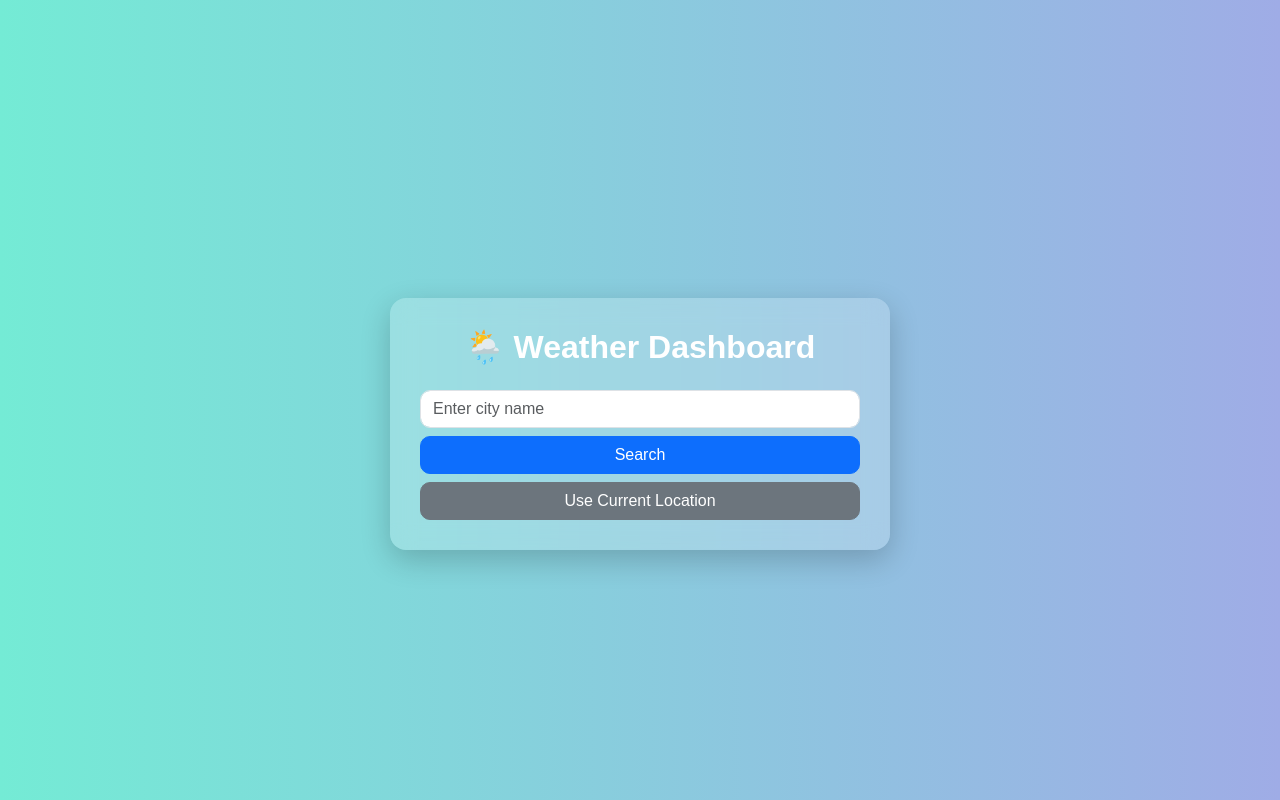
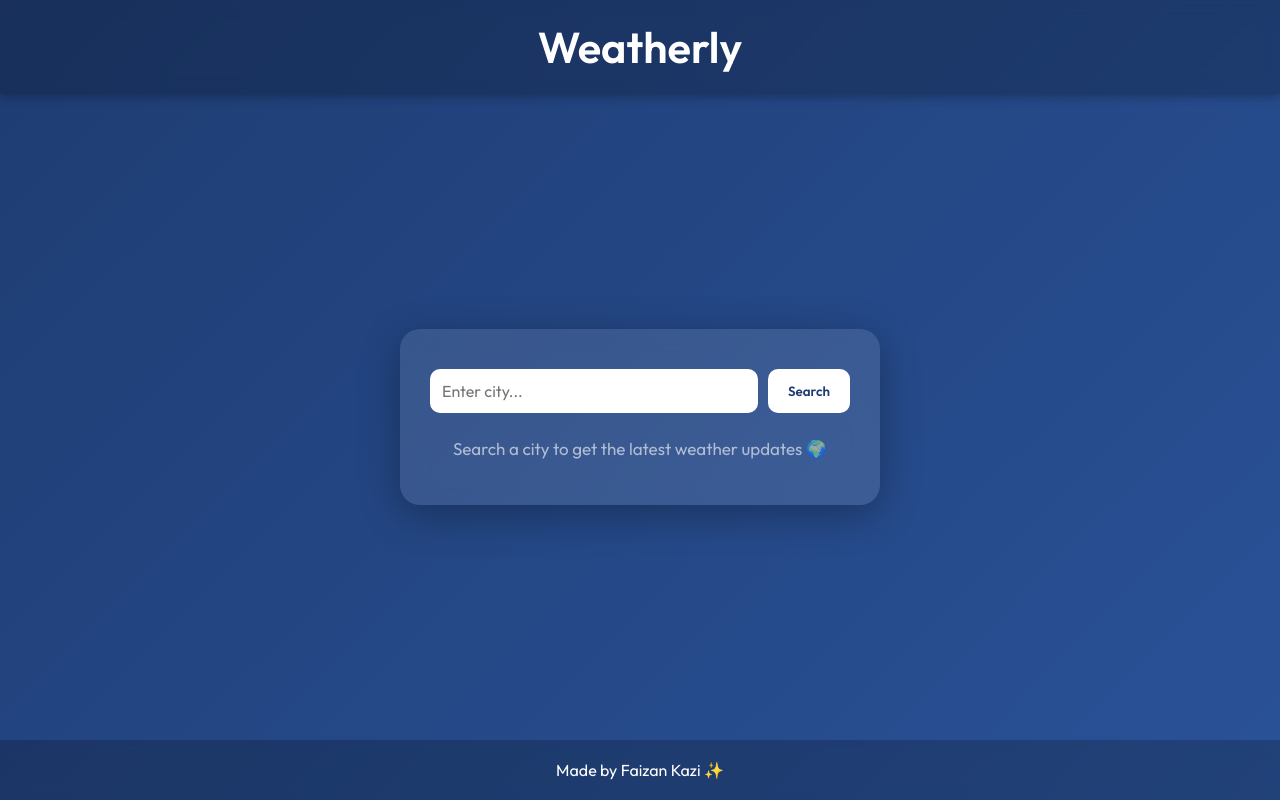
Before and after one commit to Faizannkazi/Weather-web, a plain HTML site: page index.html in a window 1280 px wide. Drawn offline with nearby package versions, Linux system fonts and the light colour scheme.

Commit message:
Initial commit: Weather-website

```diff
--- a/index.html
+++ b/index.html
@@ -1,57 +1,35 @@
-<!DOCTYPE html>
 <html lang="en">
+
 <head>
-  <meta charset="UTF-8" />
-  <meta name="viewport" content="width=device-width, initial-scale=1.0"/>
-  <title>Weather Dashboard</title>
+  <meta charset="UTF-8">
+  <meta name="viewport" content="width=device-width, initial-scale=1.0">
+  <title>Weather App</title>
+  <link rel="stylesheet" href="style.css">
+  <link href="https://fonts.googleapis.com/css2?family=Outfit:wght@300;400;600&display=swap" rel="stylesheet">
+</head>
 
-  <!-- Bootstrap CSS -->
-  <link href="https://cdn.jsdelivr.net/npm/bootstrap@5.3.3/dist/css/bootstrap.min.css" rel="stylesheet">
+<body>
+  <nav class="navbar">
+    <h1>Weatherly</h1>
+  </nav>
 
-  <!-- Optional Google Font (Poppins) -->
-  <!-- <link rel="stylesheet" href="https://fonts.googleapis.com/css2?family=Poppins:wght@400;600&display=swap"> -->
-
-  <!-- Your Custom CSS -->
-  <link rel="stylesheet" href="style.css">
-</head>
-<body>
-
-  <div class="weather-app container mt-5">
-    <h2 class="text-center mb-4">🌦️ Weather Dashboard</h2>
-
-    <!-- Search -->
-    <input type="text" id="cityInput" class="form-control" placeholder="Enter city name">
-    <button class="btn btn-primary w-100 mt-2" onclick="getWeatherByCity()">Search</button>
-    <button class="btn btn-secondary w-100 mt-2" onclick="getWeatherByLocation()">Use Current Location</button>
-
-    <!-- Weather Info Display -->
-    <div id="weatherData" class="weather-info d-none mt-4 text-center">
-      <img id="weatherIcon" src="" alt="Weather Icon" />
-      <div class="temperature fs-1 fw-bold mt-2" id="temperature">--°C</div>
-      <div class="fs-5" id="description">--</div>
-      <div class="fs-6 mb-3" id="locationName">--</div>
-
-      <div class="row text-center">
-        <div class="col">
-          <div id="humidity">--%</div>
-          <small>Humidity</small>
-        </div>
-        <div class="col">
-          <div id="wind">-- km/h</div>
-          <small>Wind</small>
-        </div>
-        <div class="col">
-          <div id="pressure">-- hPa</div>
-          <small>Pressure</small>
-        </div>
+  <main class="weather-main">
+    <div class="weather-container">
+      <div class="search">
+        <input type="text" id="cityInput" placeholder="Enter city...">
+        <button onclick="getWeather()">Search</button>
+      </div>
+      <div class="weather-info" id="weatherInfo">
+        <p class="placeholder">Search a city to get the latest weather updates 🌍</p>
       </div>
     </div>
-  </div>
+  </main>
 
-  <!-- Bootstrap JS -->
-  <script src="https://cdn.jsdelivr.net/npm/bootstrap@5.3.3/dist/js/bootstrap.bundle.min.js"></script>
+  <footer class="footer">
+    <p>Made by Faizan Kazi ✨</p>
+  </footer>
 
-  <!-- Your Custom JS should always go AFTER the body elements -->
   <script src="script.js"></script>
 </body>
+
 </html>
--- a/script.js
+++ b/script.js
@@ -1,57 +1,25 @@
-async function getWeatherByCity() {
-  const city = document.getElementById('cityInput').value.trim();
-  if (!city) {
-    return alert("Please enter a city name.");
-  }
+const apiKey = '4c314e1fcd4ea91fba1d81f0ef71d936';
 
-  const apiKey = "4c314e1fcd4ea91fba1d81f0ef71d936";
-  const url = `https://api.openweathermap.org/data/2.5/weather?q=${city}&units=metric&appid=${"4c314e1fcd4ea91fba1d81f0ef71d936"}`;
+async function getWeather() {
+  const city = document.getElementById('cityInput').value;
+  if (!city) return alert("Please enter a city name");
+
+  const url = `https://api.openweathermap.org/data/2.5/weather?q=${city}&units=metric&appid=${apiKey}`;
 
   try {
     const response = await fetch(url);
-    if (!response.ok) throw new Error("City not found");
     const data = await response.json();
-    showWeather(data);
-  } catch (error) {
-    alert("Error: " + error.message);
+
+    if (data.cod !== 200) throw new Error(data.message);
+
+    document.getElementById('weatherInfo').innerHTML = `
+      <h2>${data.name}, ${data.sys.country}</h2>
+      <p><strong>${data.weather[0].main}</strong> - ${data.weather[0].description}</p>
+      <p>🌡️ Temp: ${data.main.temp}°C</p>
+      <p>💨 Wind: ${data.wind.speed} m/s</p>
+      <p>💧 Humidity: ${data.main.humidity}%</p>
+    `;
+  } catch (err) {
+    document.getElementById('weatherInfo').innerHTML = `<p style="color: #ffdddd;">Error: ${err.message}</p>`;
   }
 }
-
-function getWeatherByLocation() {
-  if (navigator.geolocation) {
-    navigator.geolocation.getCurrentPosition(async (position) => {
-      const lat = position.coords.latitude;
-      const lon = position.coords.longitude;
-
-      const apiKey = "4c314e1fcd4ea91fba1d81f0ef71d936";
-      const url = `https://api.openweathermap.org/data/2.5/weather?lat=${lat}&lon=${lon}&units=metric&appid=${"4c314e1fcd4ea91fba1d81f0ef71d936"}`;
-
-      try {
-        const response = await fetch(url);
-        if (!response.ok) throw new Error("Location fetch failed");
-        const data = await response.json();
-        showWeather(data);
-      } catch (error) {
-        alert("Error: " + error.message);
-      }
-    }, () => {
-      alert("Location access denied.");
-    });
-  } else {
-    alert("Geolocation not supported by your browser.");
-  }
-}
-
-function showWeather(data) {
-  const iconUrl = `https://openweathermap.org/img/wn/${data.weather[0].icon}@2x.png`;
-
-  document.getElementById('weatherIcon').src = iconUrl;
-  document.getElementById('temperature').textContent = `${Math.round(data.main.temp)}°C`;
-  document.getElementById('description').textContent = data.weather[0].description;
-  document.getElementById('locationName').textContent = `${data.name}, ${data.sys.country}`;
-  document.getElementById('humidity').textContent = `${data.main.humidity}%`;
-  document.getElementById('wind').textContent = `${Math.round(data.wind.speed * 3.6)} km/h`; // m/s to km/h
-  document.getElementById('pressure').textContent = `${data.main.pressure} hPa`;
-
-  document.getElementById('weatherData').classList.remove('d-none');
-}
--- a/style.css
+++ b/style.css
@@ -1,62 +1,141 @@
- body {
-      background: linear-gradient(to right, #74ebd5, #9face6);
-      font-family: 'Poppins', sans-serif;
+* {
   margin: 0;
   padding: 0;
-      min-height: 100vh;
-      display: flex;
-      align-items: center;
-      justify-content: center;
+  box-sizing: border-box;
+  font-family: 'Outfit', sans-serif;
 }
 
-    .weather-app {
-      background: rgba(255, 255, 255, 0.2);
-      backdrop-filter: blur(12px);
-      border-radius: 16px;
-      padding: 30px;
-      width: 100%;
-      max-width: 500px;
-      box-shadow: 0 10px 30px rgba(0, 0, 0, 0.2);
-      color: #fff;
+body {
+  height: 100vh;
+  background: linear-gradient(135deg, #1e3c72, #2a5298);
+  display: flex;
+  flex-direction: column;
+  justify-content: space-between;
+  color: white;
+  overflow-x: hidden;
 }
 
-    .weather-app h2 {
+.navbar {
+  background: rgba(0, 0, 0, 0.2);
+  backdrop-filter: blur(8px);
+  text-align: center;
+  padding: 20px;
+  font-size: 1.8rem;
   font-weight: 600;
-      text-align: center;
+  box-shadow: 0 2px 10px rgba(0,0,0,0.3);
 }
 
-    .form-control {
-      border-radius: 10px;
+.weather-main {
+  flex: 1;
+  display: flex;
+  justify-content: center;
+  align-items: center;
+  padding: 20px;
 }
 
-    .btn {
+.weather-container {
+  background: rgba(255, 255, 255, 0.1);
+  backdrop-filter: blur(12px);
+  border-radius: 20px;
+  padding: 40px 30px;
+  width: 95%;
+  max-width: 480px;
+  box-shadow: 0 10px 40px rgba(0, 0, 0, 0.3);
+  text-align: center;
+  animation: fadeIn 1s ease;
+}
+
+.search {
+  display: flex;
+  gap: 10px;
+  margin-bottom: 25px;
+}
+
+.search input {
+  flex: 1;
+  padding: 12px;
+  border: none;
   border-radius: 10px;
+  outline: none;
+  font-size: 16px;
+}
+
+.search button {
+  background: #fff;
+  color: #1e3c72;
+  padding: 12px 20px;
+  border: none;
+  border-radius: 10px;
+  font-weight: bold;
+  cursor: pointer;
+  transition: background 0.3s;
+}
+
+.search button:hover {
+  background: #ddd;
 }
 
 .weather-info {
-      text-align: center;
-      margin-top: 20px;
-      background: rgba(255, 255, 255, 0.1);
-      padding: 20px;
-      border-radius: 15px;
+  animation: slideUp 1s ease;
 }
 
-    .weather-info img {
-      width: 80px;
+.weather-info h2 {
+  font-size: 30px;
+  margin-bottom: 8px;
 }
 
-    .temperature {
-      font-size: 2.5rem;
-      font-weight: bold;
+.weather-info p {
+  font-size: 17px;
+  margin: 6px 0;
 }
 
-    .extras {
-      display: flex;
-      justify-content: space-around;
-      margin-top: 15px;
+.footer {
   text-align: center;
+  padding: 20px;
+  font-size: 16px;
+  background: rgba(0, 0, 0, 0.2);
+  backdrop-filter: blur(6px);
 }
 
-    .extra-item {
-      flex: 1;
+.placeholder {
+  opacity: 0.6;
+  font-size: 16px;
 }
+
+@keyframes fadeIn {
+  from {
+    opacity: 0;
+    transform: scale(0.9);
+  }
+  to {
+    opacity: 1;
+    transform: scale(1);
+  }
+}
+
+@keyframes slideUp {
+  from {
+    transform: translateY(20px);
+    opacity: 0;
+  }
+  to {
+    transform: translateY(0);
+    opacity: 1;
+  }
+}
+
+@media (max-width: 500px) {
+  .navbar {
+    font-size: 1.4rem;
+  }
+  .search input, .search button {
+    font-size: 14px;
+    padding: 10px;
+  }
+  .weather-info h2 {
+    font-size: 24px;
+  }
+  .footer {
+    font-size: 14px;
+  }
+}
```
Lines whose indentation alone changed are shown as unchanged.
